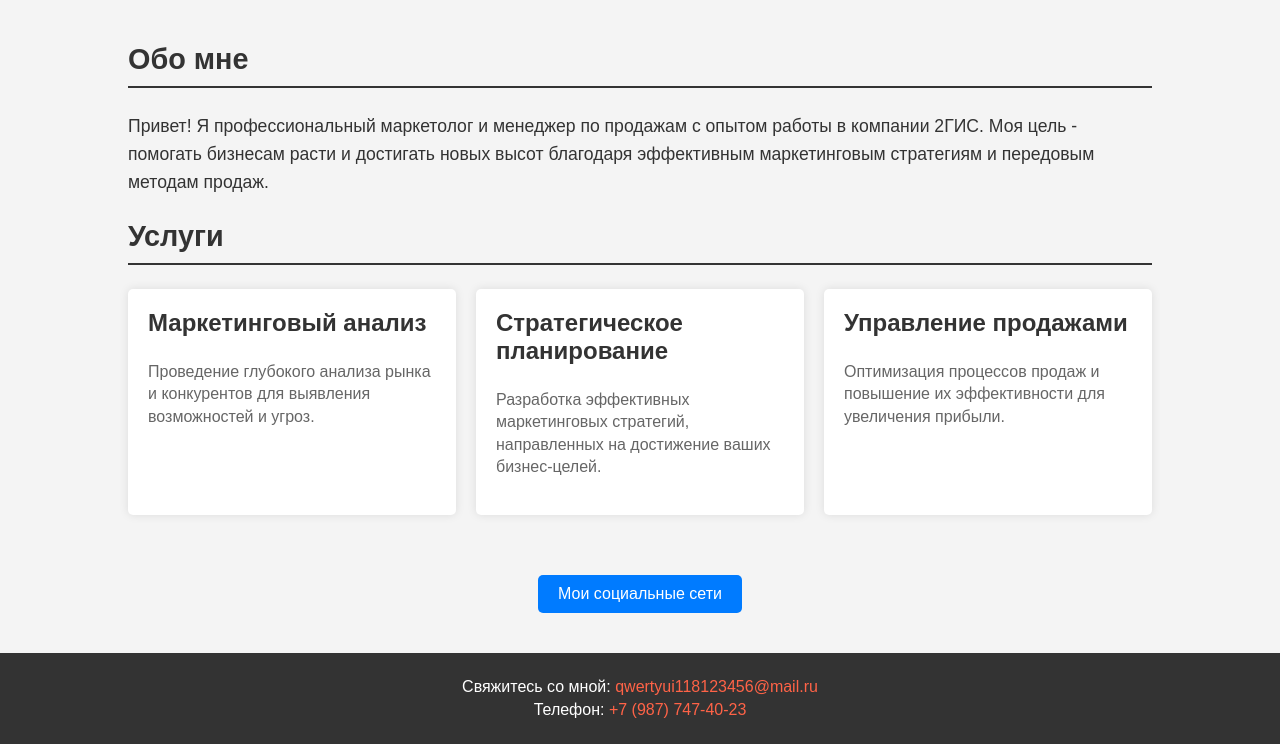
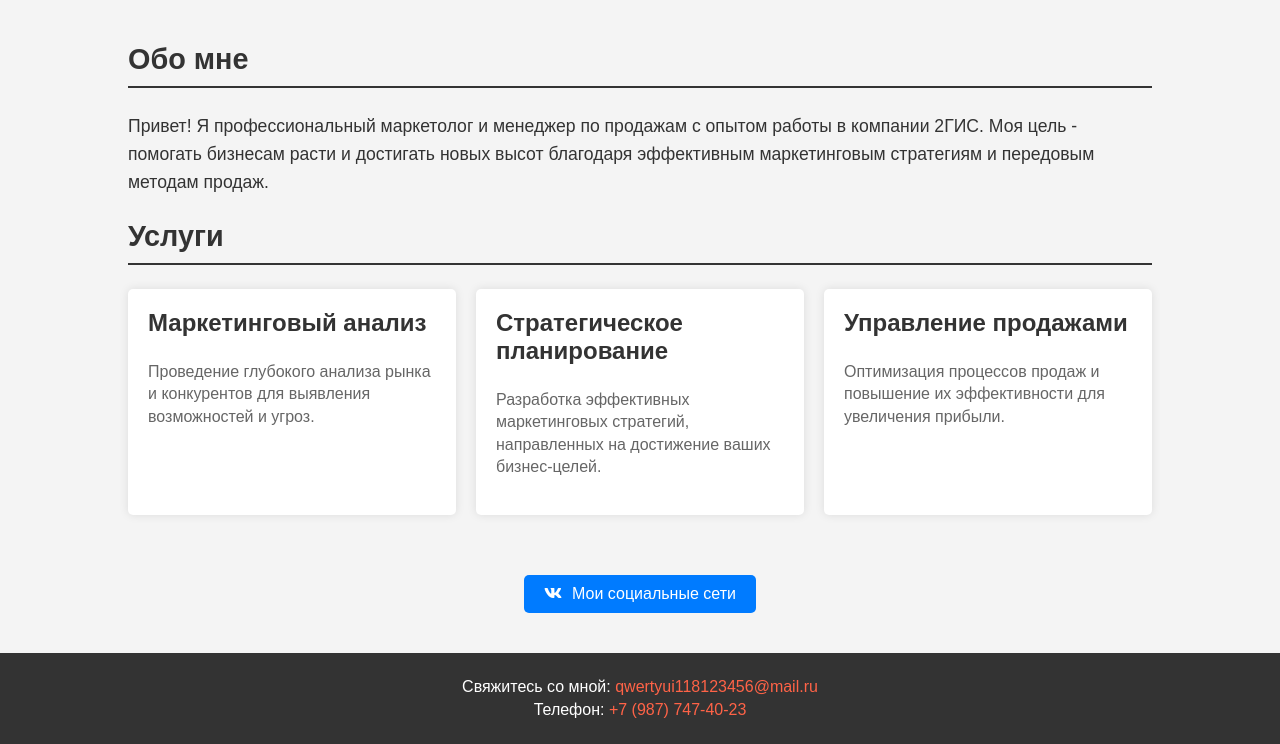
Before and after one commit to Murakami52/my-personal-website, a plain HTML site: page index.html in a window 1280 px wide. Shown: the part 108-852 px from the top of the page. Drawn offline with Linux system fonts and the light colour scheme.

Commit message:
Иконка в кнопке, синий цвет Update index.html

```diff
--- a/index.html
+++ b/index.html
@@ -4,6 +4,8 @@
     <meta charset="UTF-8">
     <meta name="viewport" content="width=device-width, initial-scale=1.0">
     <title>Ширяев Роман - Маркетолог и Менеджер по Продажам</title>
+    <!-- Подключение Font Awesome -->
+    <link rel="stylesheet" href="https://cdnjs.cloudflare.com/ajax/libs/font-awesome/5.15.4/css/all.min.css">
     <style>
         @keyframes fadeIn {
             from {
@@ -109,6 +111,9 @@
             background-color: #0056b3;
             transform: scale(1.05);
         }
+        .social-button i {
+            margin-right: 10px;
+        }
         .social-container {
             text-align: center;
             margin-top: 40px;
@@ -162,7 +167,7 @@
             </div>
         </div>
         <div class="social-container">
-            <a href="https://vk.com/yourprofile" class="social-button">Мои социальные сети</a>
+            <a href="https://vk.com/yourprofile" class="social-button"><i class="fab fa-vk"></i>Мои социальные сети</a>
         </div>
     </div>
     <footer>
```
